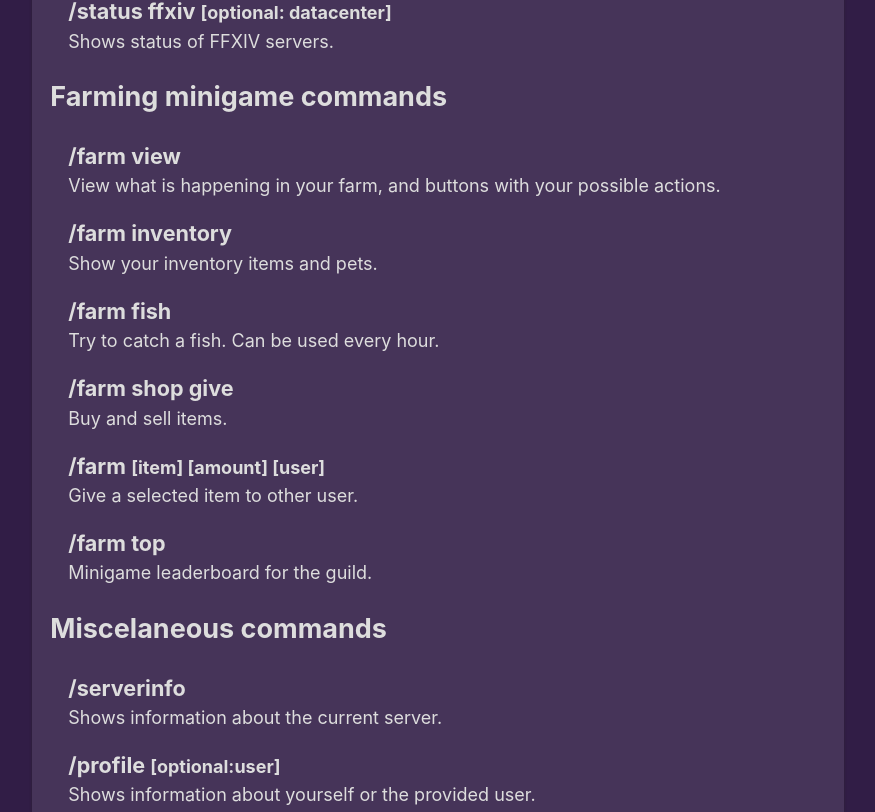
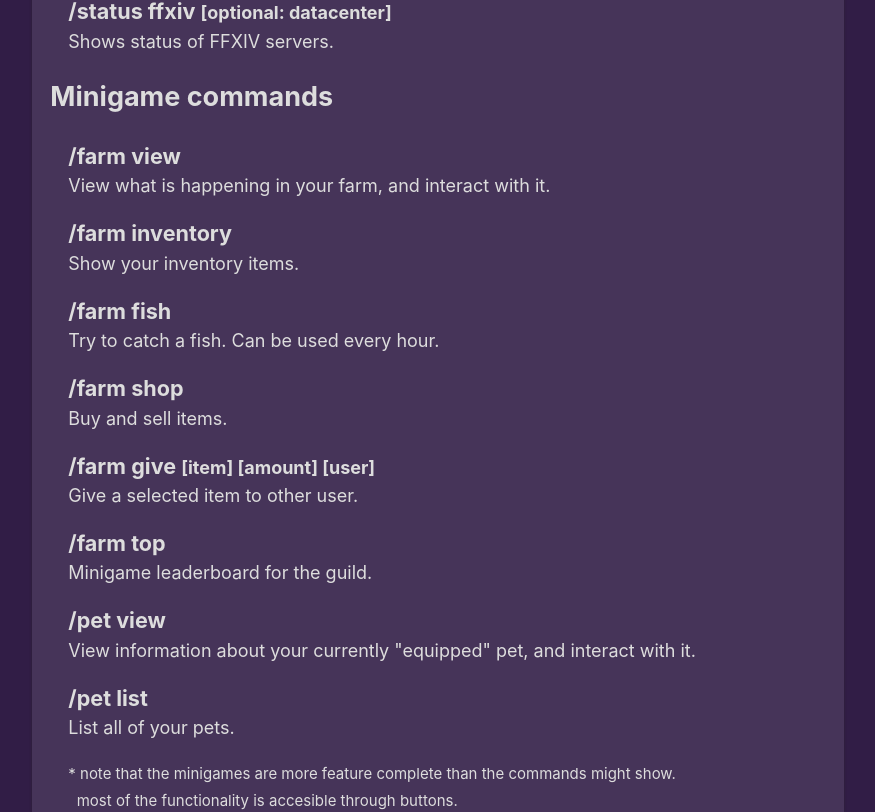
Before and after one commit to markski1/markski.ar, a Next.js app: page /rosettes/commands in a window 1280 px wide. Shown: the part 2869-3681 px from the top of the page, without its empty margins (202-1077 px from the left). Built offline with nearby package versions, Linux system fonts and the light colour scheme.

Commit message:
Update some layout stuff and Rosettes page

```diff
--- a/pages/rosettes/commands.tsx
+++ b/pages/rosettes/commands.tsx
@@ -164,26 +164,26 @@ export default function Page() {
 						description = "Shows status of FFXIV servers."
 					/>
 				</div>
-				<h2>Farming minigame commands</h2>
+				<h2>Minigame commands</h2>
 				<div style={{marginLeft: '1rem'}}>
 					<CommandEntry
 						name = "/farm view"
-						 description = "View what is happening in your farm, and buttons with your possible actions."
+						 description = "View what is happening in your farm, and interact with it."
 					/>
 					<CommandEntry
 						name = "/farm inventory"
-						 description = "Show your inventory items and pets."
+						 description = "Show your inventory items."
 					/>
 					<CommandEntry
 						name = "/farm fish"
 						 description = "Try to catch a fish. Can be used every hour."
 					/>
 					<CommandEntry
-						name = "/farm shop give"
+						name = "/farm shop"
 						 description = "Buy and sell items."
 					/>
 					<CommandEntry
-						name = "/farm"
+						name = "/farm give"
 						 parameters = "[item] [amount] [user]"
 						 description = "Give a selected item to other user."
 					/>
@@ -191,6 +191,15 @@ export default function Page() {
 						name = "/farm top"
 						 description = "Minigame leaderboard for the guild."
 					/>
+					<CommandEntry
+						name = "/pet view"
+						 description = 'View information about your currently "equipped" pet, and interact with it.'
+					/>
+					<CommandEntry
+						name = "/pet list"
+						 description = 'List all of your pets.'
+					/>
+					<small>* note that the minigames are more feature complete than the commands might show.<br/>&nbsp; most of the functionality is accesible through buttons.</small>
 				</div>
 				<h2>Miscelaneous commands</h2>
 				<div style={{marginLeft: '1rem'}}>
--- a/posts/sharex-self-host-with-psxu.mdx
+++ b/posts/sharex-self-host-with-psxu.mdx
@@ -53,7 +53,7 @@ chmod -R 776 <dirname>
         `}
     </SyntaxHighlighter>
 
-    By now, trying to access that directory should result in a '403 forbidden' message. If that's not the case, just create an empty index.php file with '`touch index.php`''.
+    By now, trying to access that directory should result in a '403 forbidden' message. If that's not the case, just create an empty index.php file with '`touch index.php`'.
 
     That's all as far as the webserver goes. Depending on your usage, you might want to increase the maximum allowed file upload size in PHP. If you use a managed web server, you might do this from your host's panel. Otherwise, you'll need to look into `php.ini`.
 </Section>
@@ -71,7 +71,7 @@ chmod -R 776 <dirname>
 
     It should end up looking something like this:
 
-    <img src="../images/blog/psxu/sharex1.png"/>
+    ![Screenshot displaying the correct settings in ShareX](../images/blog/psxu/sharex1.png)
 
     Use the test buttons on the bottom left to ensure upload functions work. If they do, simply close the window, if they don't, read the error message and check the guide to make sure you did things correctly.
 
--- a/styles/global.css
+++ b/styles/global.css
@@ -28,15 +28,9 @@ img {
 	display: block;
 }
 
-h1 {
-	font-size: 1.3rem;
-	font-weight: 500;
-}
-
 h3 {
 	font-size: 1.25rem;
 	font-weight: 400;
-	margin-bottom: -1.2rem;
 }
 
 ul {
```
Also changed, not shown: components/atoms/HomeEntry.tsx (+5 -2 lines), pages/rosettes.tsx (+3 -4 lines).
